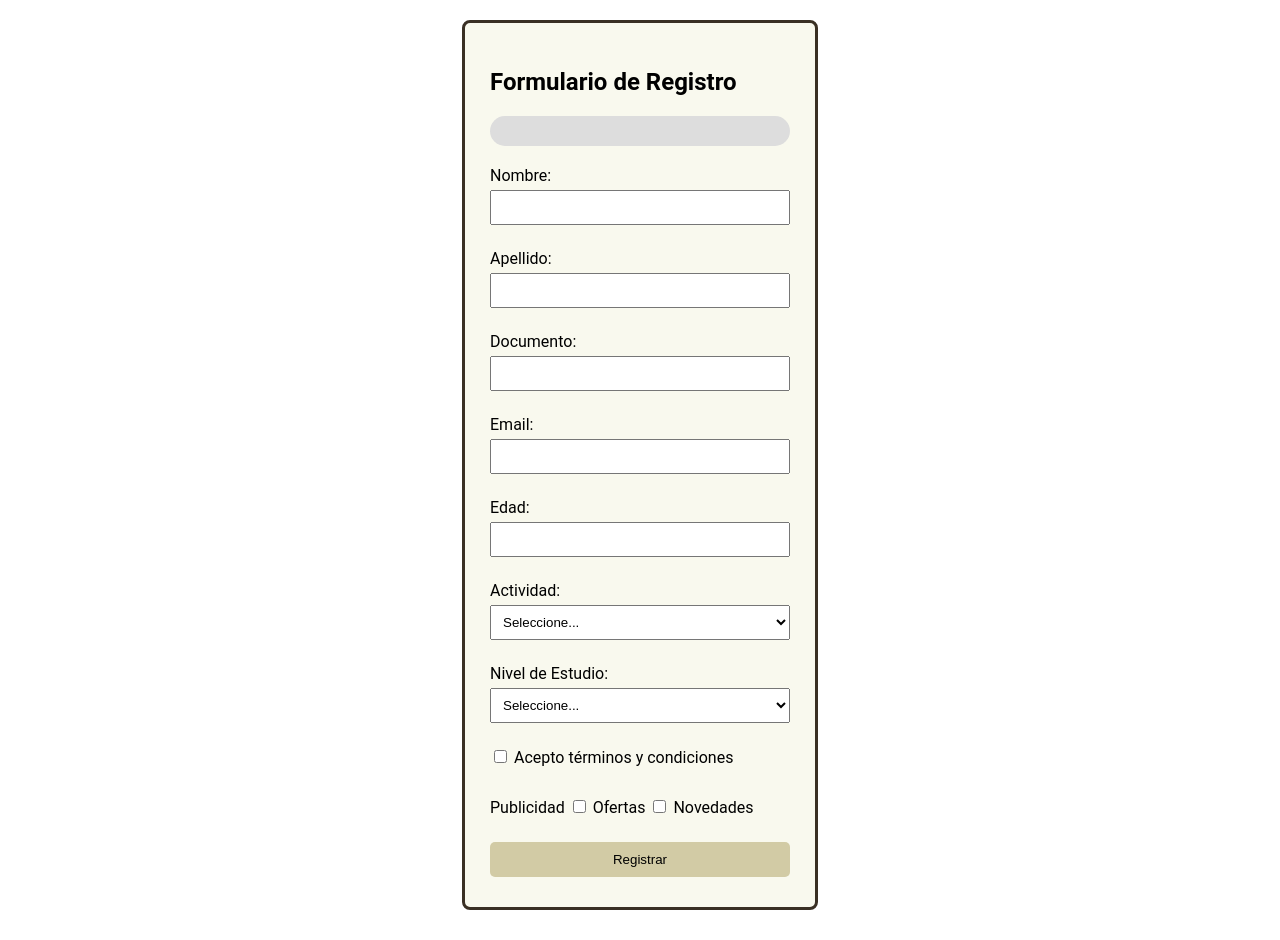
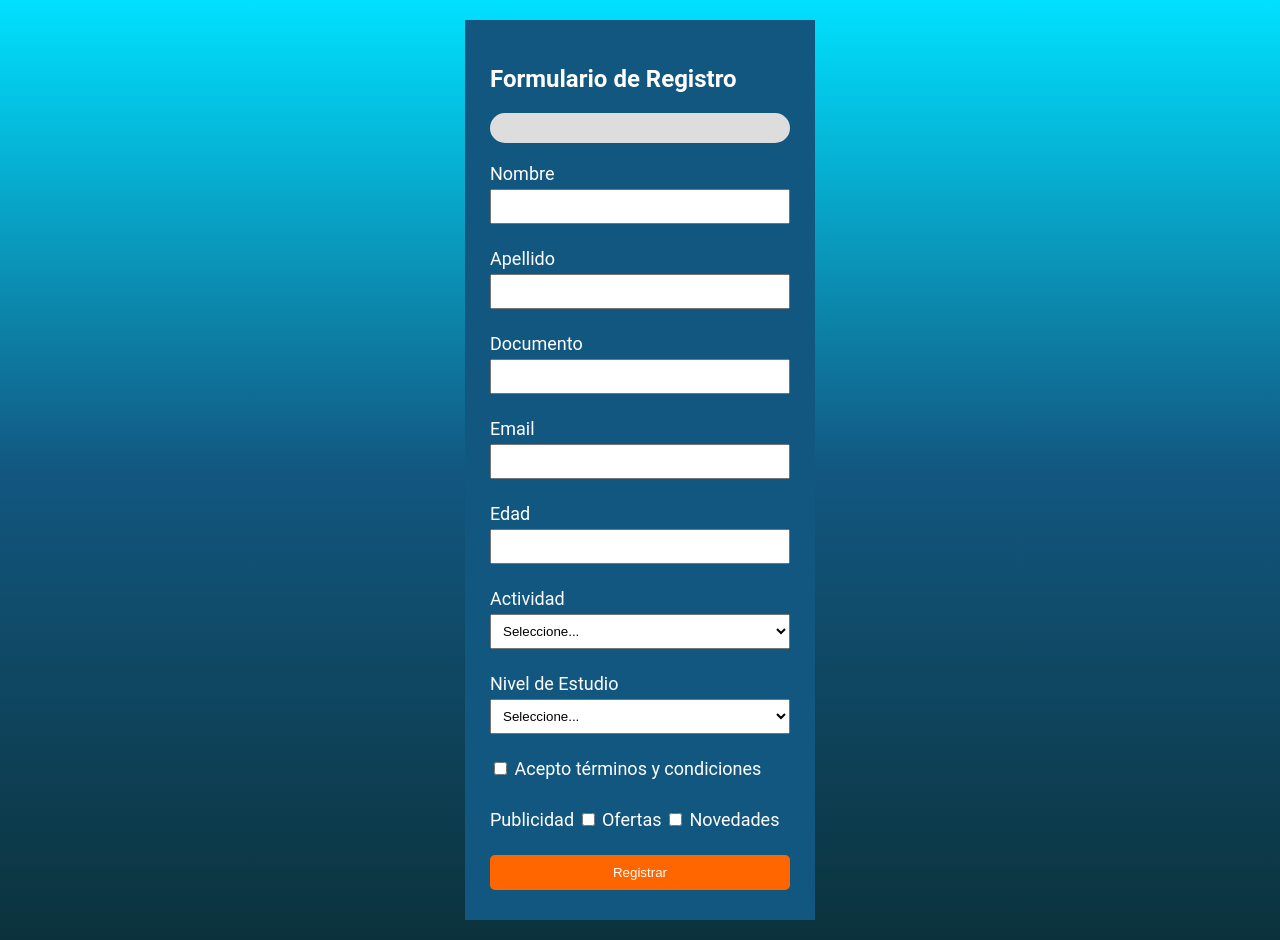
Before and after one commit to VEBravo/Formulario-Con-Validacion, a plain HTML site: page index.html in a window 1280 px wide. Drawn offline with Linux system fonts and the light colour scheme.

Commit message:
Agrego barra de progreso y cambio de interfaz

```diff
--- a/index.html
+++ b/index.html
@@ -21,32 +21,32 @@
             <div id="barra-progreso" class="barra-progreso"></div>
         </div>
 
-        <label for="nombre">Nombre: </label>
+        <label for="nombre">Nombre </label>
         <input type="text" id="nombre" name="nombre" minlength="3" required autocomplete="off">
         <div class="error" id="errorNombre"></div><!-- Se guarda un espacio debajo para el mensaje de error -->
         <br>
 
-        <label for="apellido">Apellido: </label>
+        <label for="apellido">Apellido </label>
         <input type="text" id="apellido" name="apellido" minlength="3" required autocomplete="off">
         <div class="error" id="errorApellido"></div>
         <br>
 
-        <label for="documento">Documento: </label>
+        <label for="documento">Documento </label>
         <input type="text" id="documento" name="documento" minlength="8" maxlength="8" required autocomplete="off">
         <div class="error" id="errorDocumento"></div>
         <br>
 
-        <label for="email">Email: </label>
+        <label for="email">Email </label>
         <input type="email" id="email" name="email" required autocomplete="off">
         <div class="error" id="errorEmail"></div>
         <br>
 
-        <label for="edad">Edad: </label>
+        <label for="edad">Edad </label>
         <input type="number" id="edad" name="edad" required>
         <div class="error" id="errorEdad"></div>
         <br>
 
-        <label for="actividad">Actividad: </label>
+        <label for="actividad">Actividad </label>
         <select name="actividad" id="actividad" required>
             <option value="">Seleccione...</option>
             <option value="Tecnología">Tecnologia</option>
@@ -60,7 +60,7 @@
         <div class="error" id="errorActividad"></div>
         <br>
 
-        <label for="nivelEstudio">Nivel de Estudio: </label>
+        <label for="nivelEstudio">Nivel de Estudio </label>
         <select name="nivelEstudio" id="nivelEstudio" required>
             <option value="">Seleccione...</option>
             <option value="Secundario">Secundario</option>
--- a/style.css
+++ b/style.css
@@ -3,19 +3,20 @@ body{
     margin: 0;
     padding: 0;
     display: flex;
+    background: linear-gradient(180deg, #00e1ff, #125780, #0b323c);
     justify-content: center;
 }
 
 #formulario{
-    background-color: rgb(249, 249, 238);
+    color:white;
+    background-color: #125780;
     padding: 25px;
-    border-radius: 8px;
-    border: solid rgb(58, 48, 36);
     margin: 20px;
 }
 
 label{
     display: block;
+    font-size: large;
     margin-bottom: 5px;
 }
 
@@ -42,8 +43,9 @@ select{
 }
 
 input[type="submit"]{
-    background-color: rgb(210, 203, 165);
+    background-color: rgb(255, 102, 0);
     border: none;
+    color:white;
     border-radius: 5px;
     padding: 10px;
     width: 100%;
@@ -51,7 +53,7 @@ input[type="submit"]{
 }
 
 input[type="submit"]:hover{
-    background-color: rgb(151, 146, 121);
+    background-color: rgb(255, 166, 98);
 }
 
 .error{
@@ -75,18 +77,3 @@ input[type="submit"]:hover{
     background-color: #4caf50;
     transition: width 0.3s ease-in-out;
 }
-
-button {
-    padding: 10px 20px;
-    font-size: 16px;
-    color: white;
-    background-color: #4caf50;
-    border: none;
-    border-radius: 5px;
-    cursor: pointer;
-}
-
-button:disabled {
-    background-color: #ccc;
-    cursor: not-allowed;
-}
```
